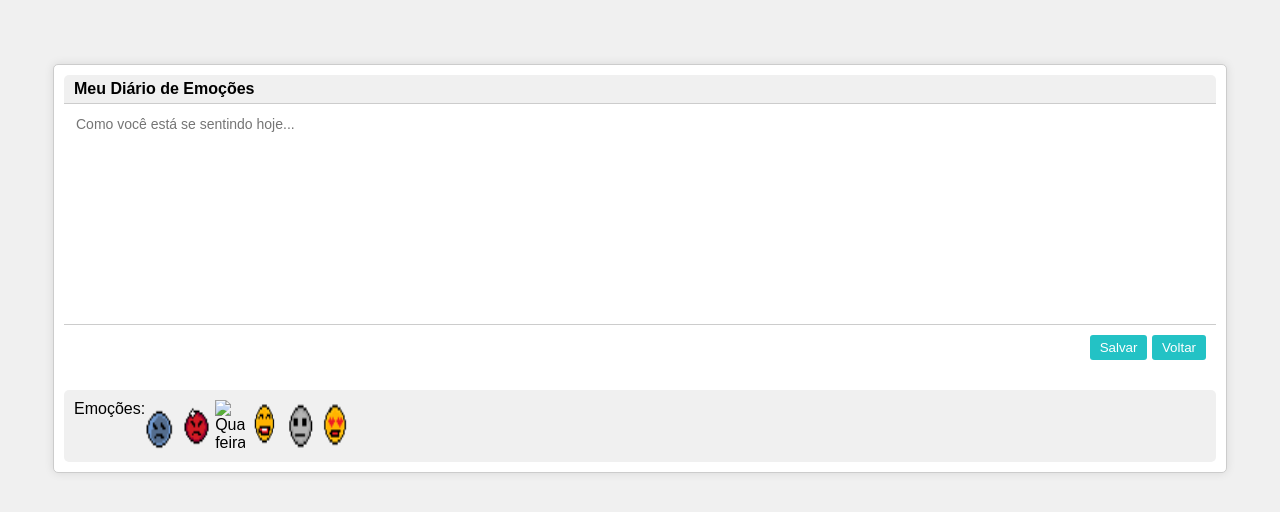
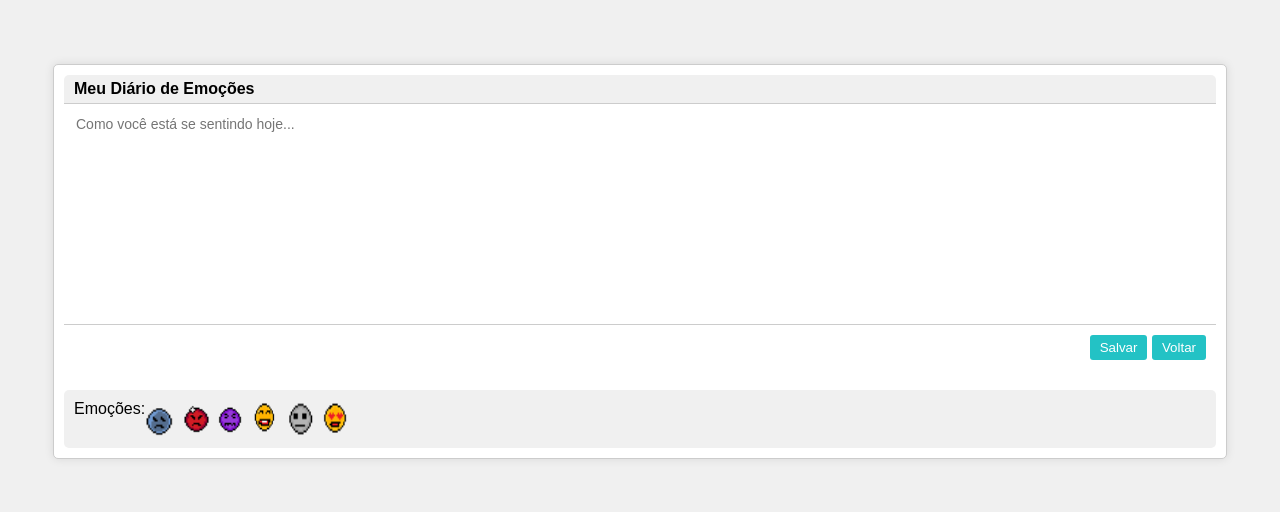
Before and after one commit to riquealyson/EMOOTION-, a plain HTML site: page adicionar.html in a window 1280 px wide. Drawn offline with Linux system fonts and the light colour scheme.

Commit message:
Update adicionar.html

```diff
--- a/adicionar.html
+++ b/adicionar.html
@@ -107,7 +107,7 @@
             <span>Emoções:</span>
             <img src="segunda.png" alt="Segunda-feira" title="Tristeza" onclick="selecionarEmocao('Tristeza')">
             <img src="terca.png" alt="Terça-feira" title="Raiva" onclick="selecionarEmocao('Raiva')">
-            <img src="quarta.png" alt="Quarta-feira" title="Medo" onclick="selecionarEmocao('Medo')">
+            <img src="quarta.jpg" alt="Quarta-feira" title="Medo" onclick="selecionarEmocao('Medo')">
             <img src="quinta.png" alt="Quinta-feira" title="Feliz" onclick="selecionarEmocao('Feliz')">
             <img src="sexta.png" alt="Sexta-feira" title="Neutro" onclick="selecionarEmocao('Neutro')">
             <img src="sabado.png" alt="Sábado" title="Apaixonado" onclick="selecionarEmocao('Apaixonado')">
```
